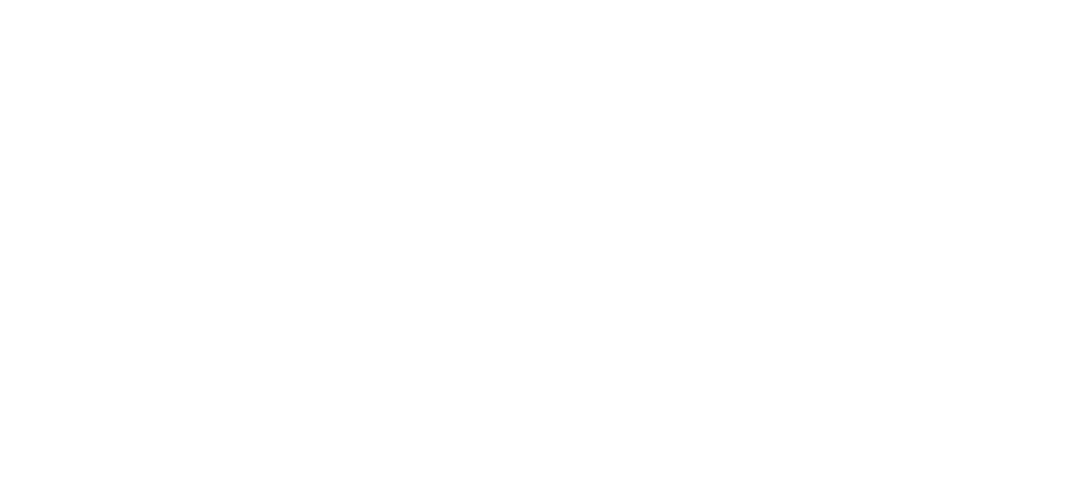
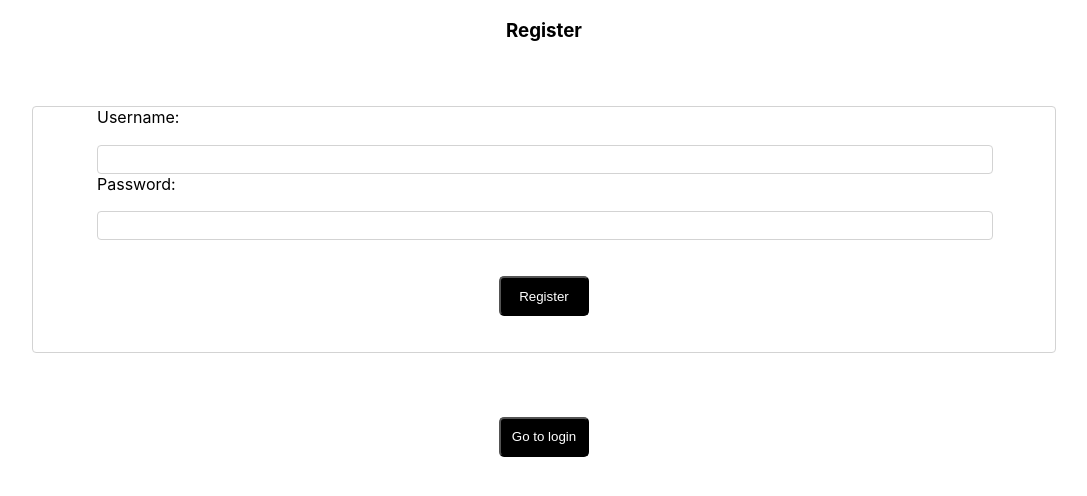
Before and after one commit to KidsFlyWebPT9/FrontEnd, a React (Create React App) app in the folder kids-fly/: page / in a window 1280 px wide. Shown: the top 496 px of the page, without its empty margins (96-1183 px from the left). Built offline with nearby package versions, Linux system fonts and the light colour scheme.

Commit message:
added date and time picker to newTrip form, added ParentRegister for testing, added ParentLoginForm.js

```diff
--- a/kids-fly/package.json
+++ b/kids-fly/package.json
@@ -12,6 +12,7 @@
     "react": "^16.13.0",
     "react-axios": "^2.0.3",
     "react-dom": "^16.12.0",
+    "react-formik-ui": "^4.0.8",
     "react-scripts": "3.4.0",
     "styled-components": "^5.0.1",
     "yup": "^0.28.1"
--- a/kids-fly/src/App.js
+++ b/kids-fly/src/App.js
@@ -7,10 +7,12 @@
 import ParentLoginForm from "./components/ParentLoginForm";
 import Dashboard from "./components/Dashboard";
 import NewTrip from "./components/NewTrip";
+import ParentRegister from "./components/ParentRegister";
 
 function App() {
   return (
     <div className="App">
+      <Route exact path="/" component={ParentRegister} />
       <Route path="/login" component={ParentLoginForm} />
       <Route path="/dashboard" component={Dashboard} />
       <Route path="/new-trip" component={NewTrip} />
--- a/kids-fly/src/components/Dashboard.js
+++ b/kids-fly/src/components/Dashboard.js
@@ -9,7 +9,7 @@
       <AppHeader />
       <div className="dash-btn-container">
         <button>Account</button>
-        <button>Upcoming Trips</button>
+        <Link to="/upcoming-trips"><button>Upcoming Trips</button></Link>
         <Link to="/new-trip"><button>New Trip</button></Link>
         <button>Kids</button>
         <button>Nearby</button>
--- a/kids-fly/src/components/NewTrip.js
+++ b/kids-fly/src/components/NewTrip.js
@@ -2,6 +2,8 @@
 import { Form, Field, withFormik } from "formik";
 import * as Yup from "yup";
 import { Link } from "react-router-dom";
+import { Datepicker } from 'react-formik-ui';
+
 
 const NewTrip = ({ errors, touched, values, status }) => {
 
@@ -43,10 +45,21 @@
 
         <div className="field-container">
           <label htmlFor="departTime">Departure Time:
-            <Field className="field-styled"
+            {/* <Field className="field-styled"
               id="departTime"
               type="date"
               name="departTime"
+            /> */}
+            <Datepicker
+              id="departTime"
+              className="field-styled"
+              name='departTime'
+              showTimeSelect
+              timeFormat="HH:mm"
+              timeIntervals={30}
+              dateFormat="dd.MM.yyyy hh:mm aa"
+              timeCaption="time"
+              minDate={new Date()}
             />
           </label>
         </div>
@@ -82,9 +95,9 @@
 
         <div className="btn-container">
           {/* SubButton = <button> */}
-          <button className="btn-Style" type="submit">Log Exercise</button>
+          <button className="btn-Style" type="submit">Create Trip</button>
 
-          <Link exact to="/lastlog">
+          <Link exact to="/dashboard">
             <button className="btn-Style">Return</button>
           </Link>
         </div>
--- a/kids-fly/src/components/ParentLoginForm.js
+++ b/kids-fly/src/components/ParentLoginForm.js
@@ -1,4 +1,7 @@
-import React, { useState } from "react";
+import React from "react";
+import { Form, Field, withFormik } from "formik";
+import * as Yup from "yup";
+import { Link } from "react-router-dom";
 
 import { axiosWithAuth } from "../utils/axiosWithAuth";
 
@@ -6,47 +9,80 @@
 
 // import { postRegister } from "../actions";
 
-const ParentLoginForm = props => {
-  const [credentials, setCredentials] = useState({
-    username: "",
-    password: ""
-  });
+const ParentLoginForm = ({ props, errors, touched, values, status }) => {
 
-  const handleChange = e => {
-    setCredentials({
-      ...credentials,
-      [e.target.name]: e.target.value
-    })
-  };
+  // const [credentials, setCredentials] = useState({
+  //   username: "",
+  //   password: ""
+  // });
 
-  console.log("this is username: ", credentials.username);
-  console.log("this is password: ", credentials.password);
+  // const handleChange = e => {
+  //   setCredentials({
+  //     ...credentials,
+  //     [e.target.name]: e.target.value
+  //   })
+  // };
 
-  const handleLogin = e => {
-    e.preventDefault();
-    // props.postRegister(credentials, props.history);
-    axiosWithAuth()
-      .post("https://kidsfly-lambda2.herokuapp.com/api/auth/login", credentials)
-      .then(res => {
-        console.log("this is res in postRegister: ", res);
-        localStorage.setItem("token", res.data.token);
-        console.log("this is localstorage.token: ", localStorage.token);
-        props.history.push("/dashboard");
-      })
-      .catch(err => {
-        localStorage.removeItem("token");
-        console.log("invalid login ", err);
-      });
-    setCredentials({
-      username: "",
-      password: ""
-    });
-  };
+  // const handleLogin = e => {
+  //   e.preventDefault();
+  //   // props.postRegister(credentials, props.history);
+  //   axiosWithAuth()
+  //     .post("https://kidsfly-lambda2.herokuapp.com/api/auth/login", credentials)
+  //     .then(res => {
+  //       console.log("this is res in postRegister: ", res);
+  //       localStorage.setItem("token", res.data.token);
+  //       console.log("this is localstorage.token: ", localStorage.token);
+  //       props.history.push("/dashboard");
+  //     })
+  //     .catch(err => {
+  //       localStorage.removeItem("token");
+  //       console.log("invalid login ", err);
+  //     });
+  //   setCredentials({
+  //     username: "",
+  //     password: ""
+  //   });
+  // };
 
   return (
     <div>
-      <h3>Sign-in</h3>
-        <form onSubmit={handleLogin}>
+      <h3>Sign-In</h3>
+      <Form className="form-styled">
+
+        <div className="field-container">
+          <label htmlFor="username">Username:
+            <Field className="field-styled"
+              id="username"
+              type="text"
+              name="username"
+              // placeholder=""
+            />
+          </label>
+        </div>
+
+        <div className="field-container">
+          <label htmlFor="password">Password:
+            <Field className="field-styled"
+              id="password"
+              type="password"
+              name="password"
+              // placeholder=""
+            />
+          </label>
+        </div>
+
+        <div className="btn-container">
+          {/* SubButton = <button> */}
+          <button className="btn-Style" type="submit">Log-In</button>
+
+          <Link exact to="/dashboard">
+            <button className="btn-Style">Return</button>
+          </Link>
+        </div>
+
+      </Form>
+
+        {/* <form onSubmit={handleLogin}>
           <label>Username: </label>
           <input
             type="text"
@@ -62,12 +98,49 @@
             onChange={handleChange}
           />
           <button>Log in</button>
-        </form>
+        </form> */}
     </div>
   );
 };
 
-export default ParentLoginForm;
+const FormikParentLoginForm = withFormik({
+  mapPropsToValues(props) {
+    return {
+      username: props.username || "",
+      password: props.password || "",
+    };
+  },
+
+  validationSchema: Yup.object().shape({
+    username: Yup.string().required("Enter a username")
+  }),
+
+  handleSubmit(values, {setStatus, resetForm, props}) {
+    console.log("this is value", values);
+    // this is where axios goes
+    axiosWithAuth()
+      .post("https://kidsfly-lambda2.herokuapp.com/api/auth/login", values)
+      .then(res => {
+        console.log("this is res in postRegister: ", res);
+        localStorage.setItem("token", res.data.token);
+        console.log("this is localstorage.token: ", localStorage.token);
+        props.history.push("/dashboard");
+      })
+      .catch(err => {
+        localStorage.removeItem("token");
+        console.log("invalid login ", err);
+      });
+    resetForm();
+  }
+})(ParentLoginForm);
+
+export default FormikParentLoginForm;
+// export default ParentLoginForm;
+
+
+
+
+
 
 // const mapStateToProps = state => {
 //   return {
--- /dev/null
+++ b/kids-fly/src/components/ParentRegister.js
@@ -0,0 +1,118 @@
+import React, { useState } from "react";
+// import axios from "axios";
+import { axiosWithAuth } from "../utils/axiosWithAuth";
+import { Link } from "react-router-dom";
+
+
+
+const ParentRegister = props => {
+  const [credentials, setCredentials] = useState({
+    // id: new Date(),
+    username: '',
+    password: ''
+    // firstName: '',
+    // lastName: '',
+    // address: '',
+    // airport: '',
+    // phoneNumber: ''
+  });
+
+  const handleChange = e => {
+    setCredentials({
+      ...credentials,
+      [e.target.name]: e.target.value
+    })
+  };
+
+  console.log("this is username: ", credentials.username);
+  console.log("this is password: ", credentials.password);
+
+  const handleRegister = e => {
+    e.preventDefault();
+    axiosWithAuth()
+      .post("https://kidsfly-lambda2.herokuapp.com/api/auth/register", credentials)
+      .then(res => {
+        console.log("this is res in handleLogin: ", res);
+        props.history.push("/login");
+      })
+      .catch(err => {
+      console.log("invalid login", err);
+    });
+    setCredentials({
+      username: '',
+      password: ''
+      // firstName: '',
+      // lastName: '',
+      // address: '',
+      // airport: '',
+      // phoneNumber: ''
+    });
+  };
+
+  return (
+    <div>
+      <h3>Register</h3>
+        <form className="form-styled" onSubmit={handleRegister}>
+          <label>Username: </label>
+          <input className="field-styled"
+            type="text"
+            name="username"
+            value={credentials.username}
+            onChange={handleChange}
+          />
+          <label>Password: </label>
+          <input className="field-styled"
+            type="password"
+            name="password"
+            value={credentials.password}
+            onChange={handleChange}
+          />
+          {/* <label>First Name: </label>
+          <input
+            type="text"
+            name="firstName"
+            value={credentials.firstName}
+            onChange={handleChange}
+          />
+          <label>Last Name: </label>
+          <input
+            type="text"
+            name="lastName"
+            value={credentials.lastName}
+            onChange={handleChange}
+          />
+          <label>Address: </label>
+          <input
+            type="text"
+            name="address"
+            value={credentials.address}
+            onChange={handleChange}
+          />
+          <label>Airport: </label>
+          <input
+            type="text"
+            name="airport"
+            value={credentials.airport}
+            onChange={handleChange}
+          />
+          <label>Phone Number: </label>
+          <input
+            type="text"
+            name="phoneNumber"
+            value={credentials.phoneNumber}
+            onChange={handleChange}
+          /> */}
+          <div className="btn-container">
+            <button className="btn-Style">Register</button>
+          </div>
+        </form>
+        <div className="btn-container">
+          <Link exact to="/login">
+            <button className="btn-Style">Go to login</button>
+          </Link>
+        </div>
+    </div>
+  );
+};
+
+export default ParentRegister;
```
Also changed, not shown: 1 other file (tests, documents, lock files or other folders).
